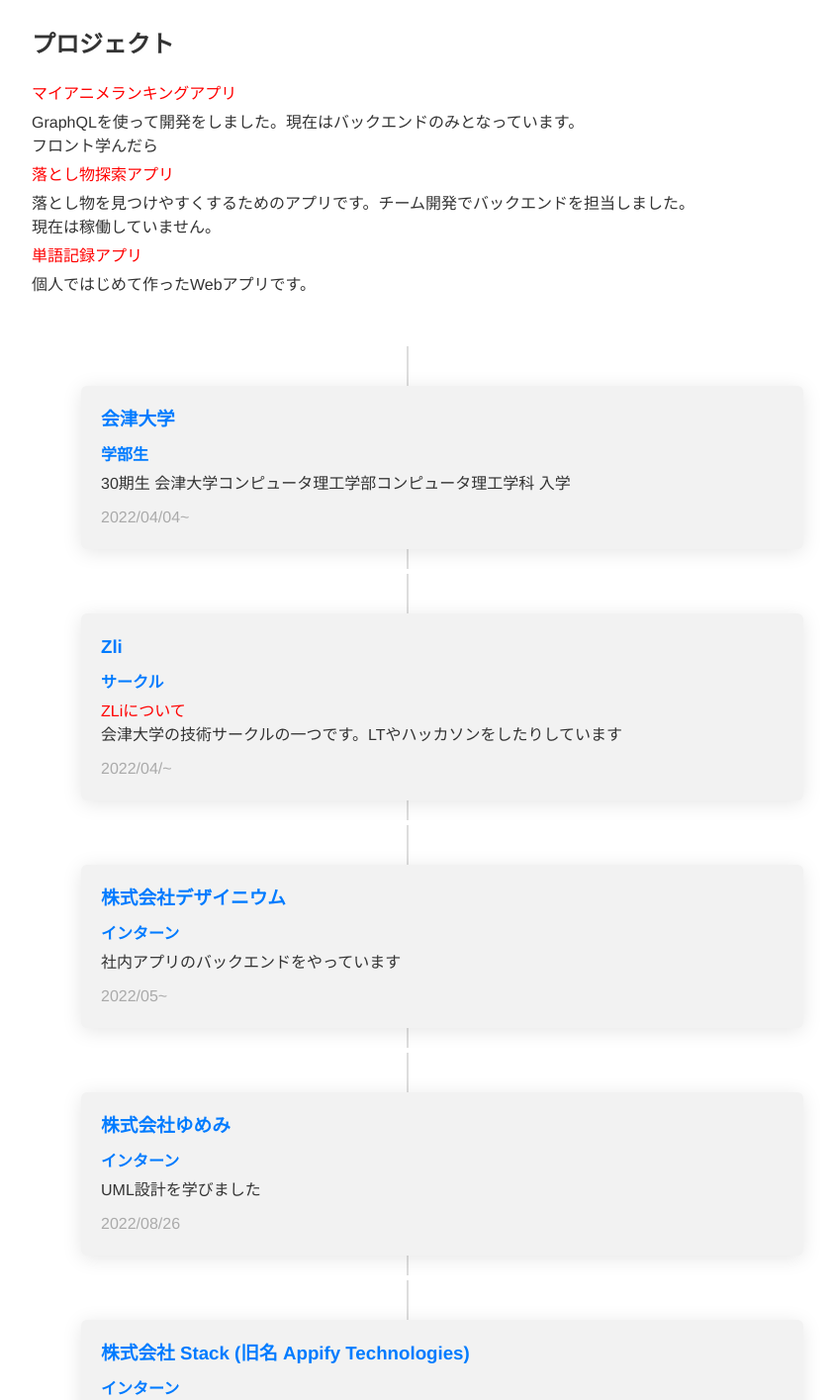
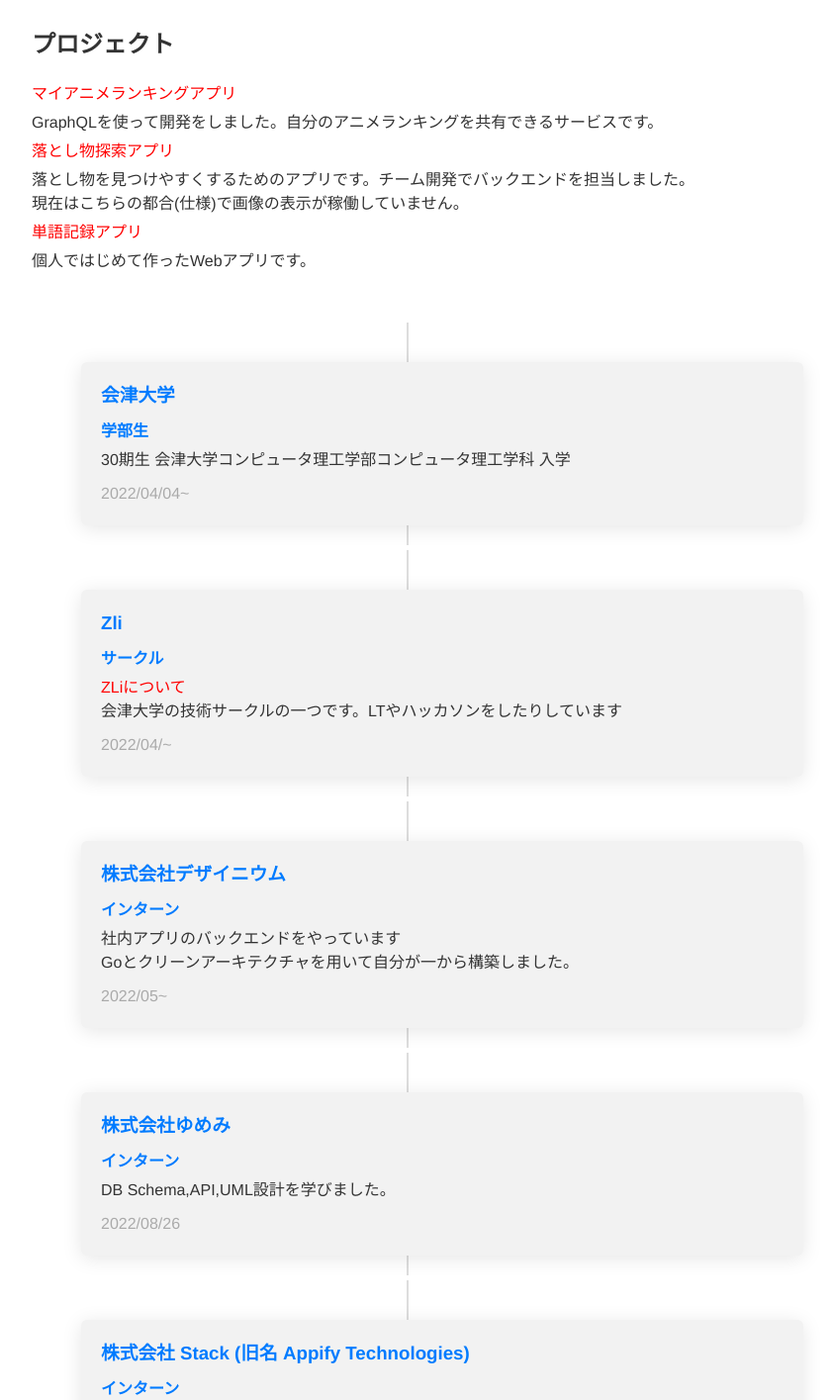
Before and after one commit to yuorei/yuorei.github.io, a plain HTML site: page index.html in a window 1280 px wide. Shown: the part 392-1807 px from the top of the page at 99% size, without its empty margins (228-1071 px from the left). Drawn offline with Linux system fonts and the light colour scheme.

Commit message:
マイアニメランキングについて

```diff
--- a/index.html
+++ b/index.html
@@ -40,10 +40,10 @@
     <section id="projects">
       <h2>プロジェクト</h2>
       <ul>
-        <li><a href="https://github.com/yuorei/anime-ranking/">マイアニメランキングアプリ</a></li>
-        <li>GraphQLを使って開発をしました。現在はバックエンドのみとなっています。<br>フロント学んだら</li>
+        <li><a href="https://my-anime-ranking-front.vercel.app/">マイアニメランキングアプリ</a></li>
+        <li>GraphQLを使って開発をしました。自分のアニメランキングを共有できるサービスです。</li>
         <li><a href="https://otoshimono.gpio.biz/">落とし物探索アプリ</a></li>
-        <li>落とし物を見つけやすくするためのアプリです。チーム開発でバックエンドを担当しました。<br>現在は稼働していません。</li>
+        <li>落とし物を見つけやすくするためのアプリです。チーム開発でバックエンドを担当しました。<br>現在はこちらの都合(仕様)で画像の表示が稼働していません。</li>
         <li><a href="https://github.com/yuorei/word-and-meaning-keep">単語記録アプリ</a></li>
         <li>個人ではじめて作ったWebアプリです。</li>
       </ul>
@@ -69,7 +69,7 @@
           <div class="timeline-content">
             <h3>Zli</h3>
             <h4>サークル</h4>
-            <p><a href="https://zli.works/"> ZLiについて</a></p>
+            <p><a href="https://old.zli.works/"> ZLiについて</a></p>
             <p>会津大学の技術サークルの一つです。LTやハッカソンをしたりしています</p>
             <p class="timeline-date">2022/04/~</p>
           </div>
@@ -80,7 +80,7 @@
           <div class="timeline-content">
             <h3>株式会社デザイニウム</h3>
             <h4>インターン</h4>
-            <p>社内アプリのバックエンドをやっています</p>
+            <p>社内アプリのバックエンドをやっています<br>Goとクリーンアーキテクチャを用いて自分が一から構築しました。</p>
             <p class="timeline-date">2022/05~</p>
           </div>
         </div>
@@ -90,7 +90,7 @@
           <div class="timeline-content">
             <h3>株式会社ゆめみ</h3>
             <h4>インターン</h4>
-            <p>UML設計を学びました</p>
+            <p>DB Schema,API,UML設計を学びました。</p>
             <p class="timeline-date">2022/08/26</p>
           </div>
         </div>
```
